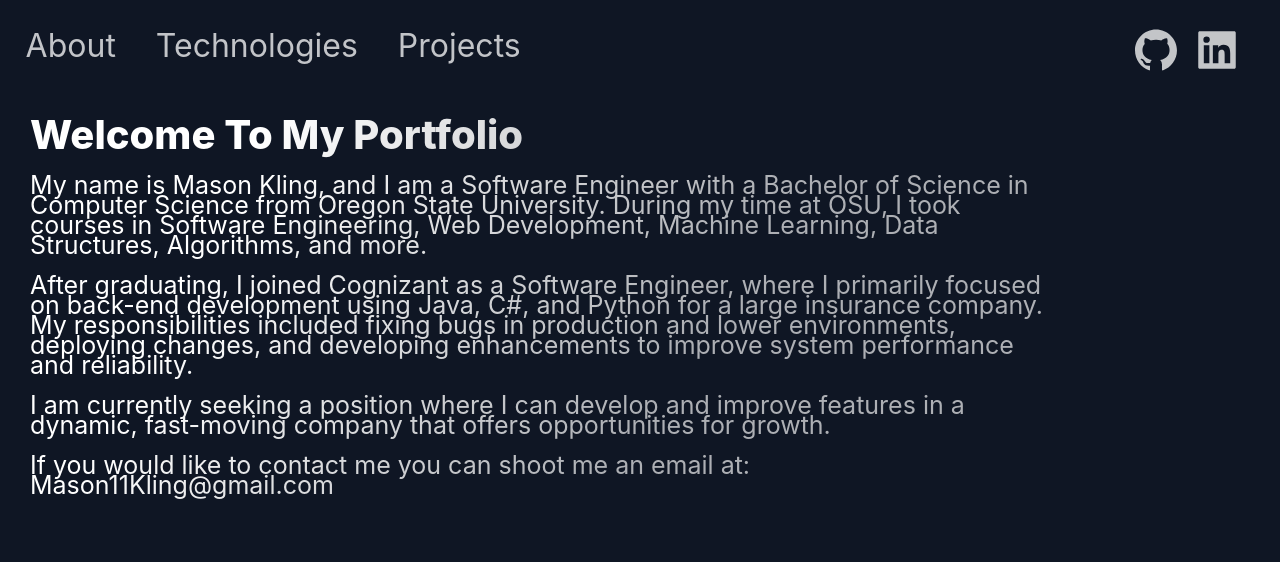
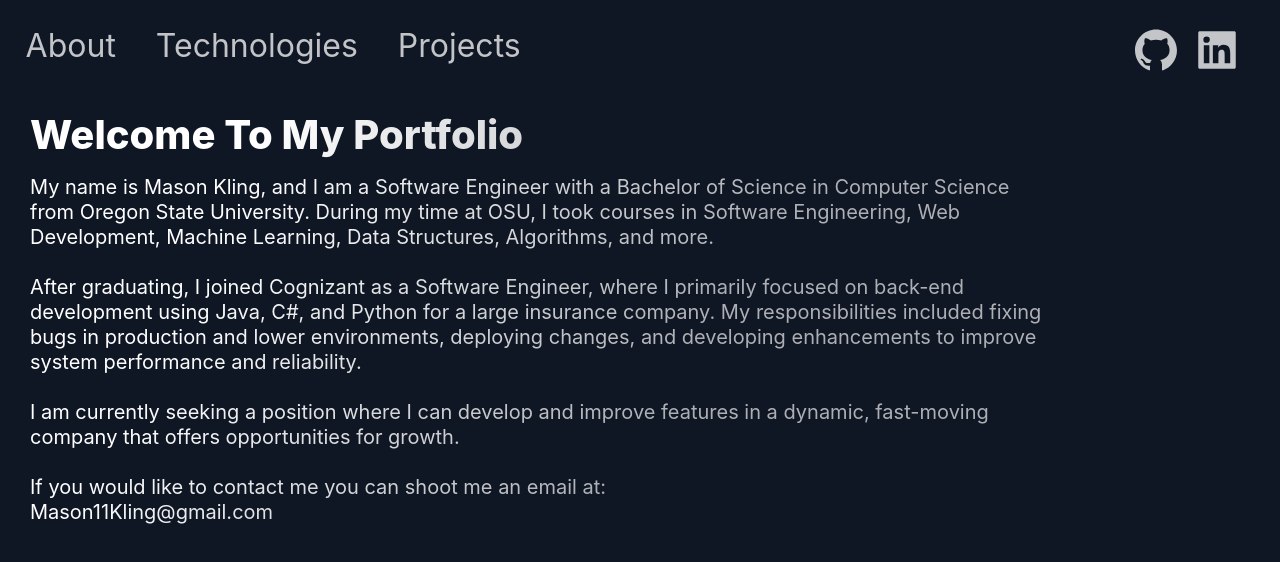
Before and after one commit to MasonKling21/MasonKling21.github.io, a React (Create React App) app: page /#/ in a window 1280 px wide. Shown: the top 562 px of the page. Built offline with nearby package versions, Linux system fonts and the light colour scheme; the HTML template or start-up script is replaced by a standard one.

Commit message:
Update About.jsx

```diff
--- a/src/components/About.jsx
+++ b/src/components/About.jsx
@@ -54,8 +54,8 @@ const HeaderDiv = styled.div`
 
 const BodyDiv = styled.div`
     max-width: 80%;
-    font-size: 25px;
-    line-height: 20px;
+    font-size: 20px;
+    line-height: 25px;
     font-weight: 400;
     padding-bottom: 3.6rem;
     background: linear-gradient(121.57deg, #FFFFFF 18.77%, rgba(255, 255, 255, 0.66) 60.15%);
```
